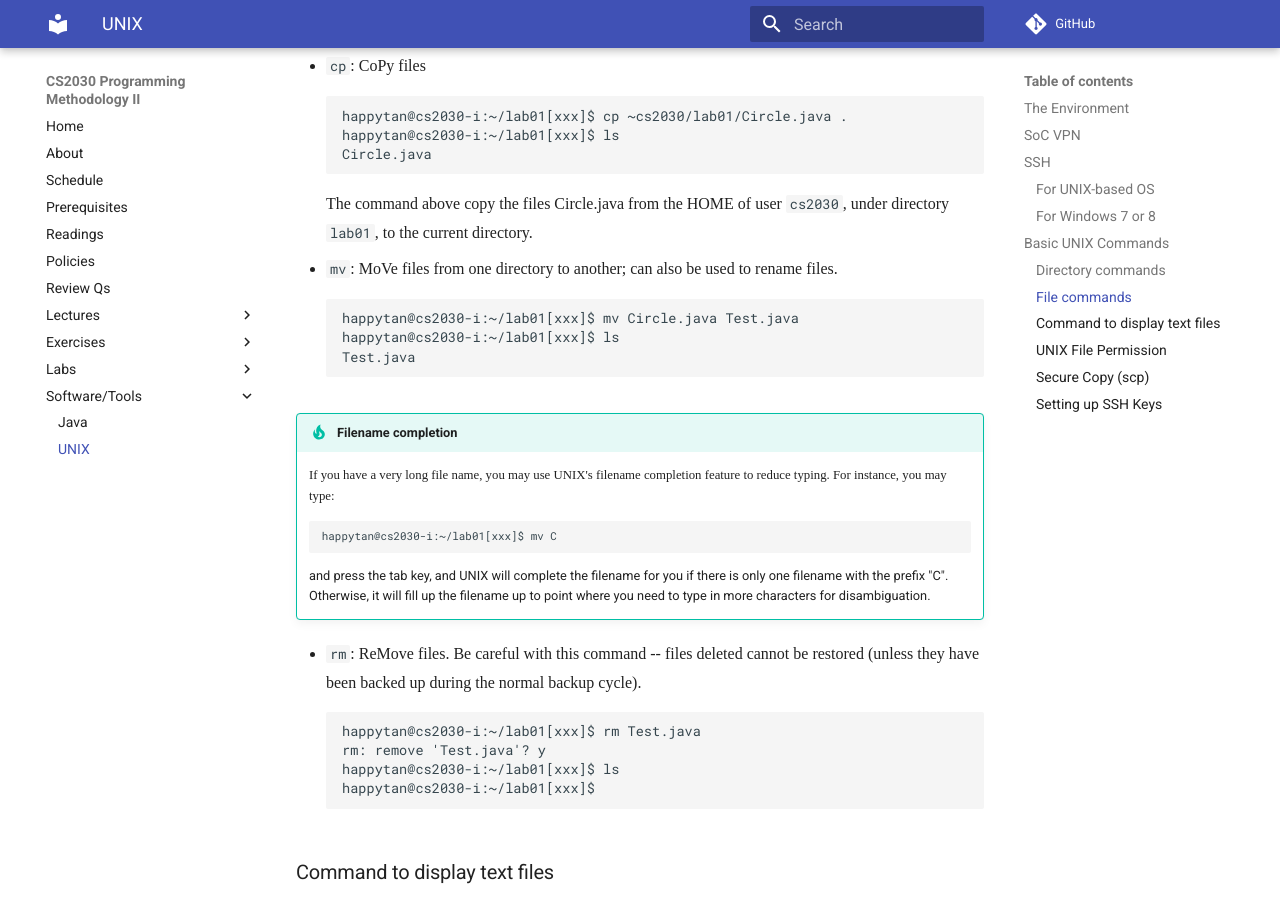
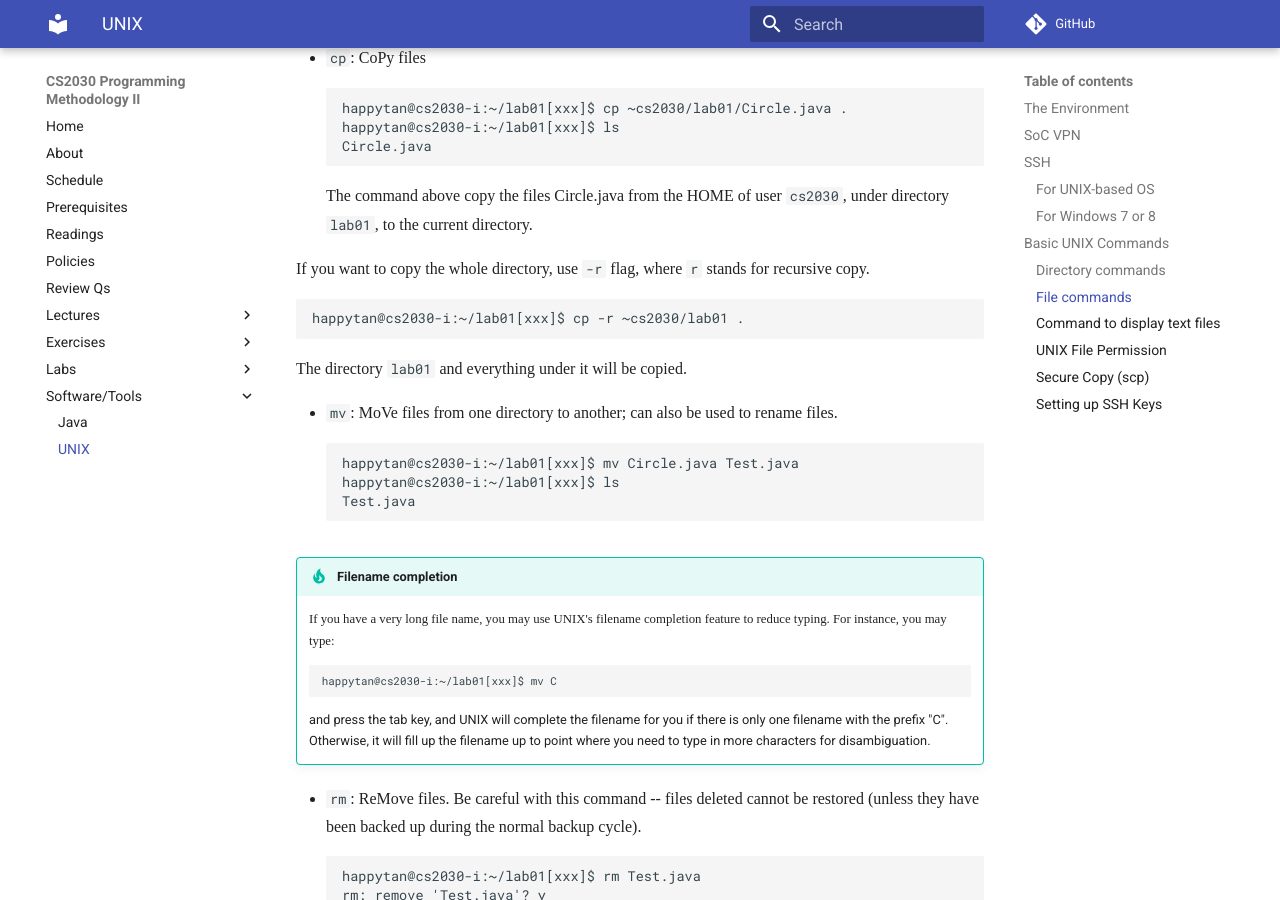
Before and after one commit to nus-cs2030/1718-s2, an MkDocs documentation site: the page built from docs/unix.md, in a window 1280 px wide and 900 px high, scrolled down 4123 px. Built offline with MkDocs 1.6.1 and Material for MkDocs 9.7.7, drawn with Linux system fonts in a browser that asks for light colours; some web fonts are replaced; comment, search, counter and statistics services are not loaded; old or Windows-style settings are respelled for this version of MkDocs; some of the changed text lies outside the part shown.

Commit message:
Update cp and scp instructions

````diff
--- a/docs/unix.md
+++ b/docs/unix.md
@@ -130,6 +130,14 @@ Circle.java
 ```
 The command above copy the files Circle.java from the HOME of user `cs2030`, under directory `lab01`, to the current directory.
 
+If you want to copy the whole directory, use `-r` flag, where `r` stands for recursive copy.
+
+```
+happytan@cs2030-i:~/lab01[xxx]$ cp -r ~cs2030/lab01 .
+```
+
+The directory `lab01` and everything under it will be copied.
+
 - `mv`:	MoVe files from one directory to another; can also be used to rename files.
 ```
 happytan@cs2030-i:~/lab01[xxx]$ mv Circle.java Test.java
@@ -225,6 +233,8 @@ The expression `*.java` is a regular expression that means all files with filena
 scp Circle.java Point.java happytan@cs2030-i:~/test
 ```
 
+`scp` supports `-r` (recursive copy) as well.
+
 ### Setting up SSH Keys
 
 Once you are comfortable with UNIX, you can set up a pair of public/private keys for authentication.
````
